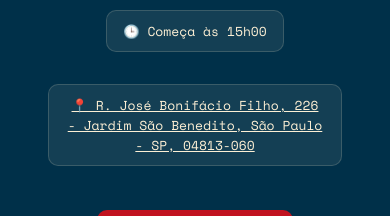
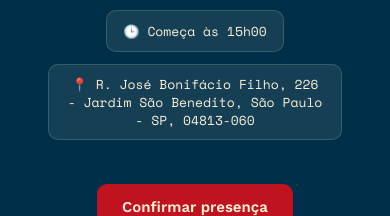
Before and after one commit to maathsousa/cha-de-panela, a Next.js app: page / in a window 390 px wide. Shown: the part 743-959 px from the top of the page. Built offline with nearby package versions, Linux system fonts and the light colour scheme; no server answers.

Commit message:
Update globals.css

```diff
--- a/app/globals.css
+++ b/app/globals.css
@@ -81,13 +81,24 @@ button {
     var(--verde-escuro);
 }
 
-.endereco_link{
-  margin-top: 20px;
+.endereco_link {
+  text-decoration: none;
+  color: inherit;
+  max-width: 280px;
+  text-align: center;
+  line-height: 1.4;
+  transition: transform 0.15s ease, box-shadow 0.15s ease;
 }
 
-.endereco_link:hover{
+.endereco_link:hover {
   transform: translateY(-1px);
   box-shadow: 0 3px 10px rgba(0, 0, 0, 0.15);
+}
+
+@media (max-width: 420px) {
+  .endereco_link {
+    max-width: 100%;
+  }
 }
 
 .hero__etiqueta {
```
